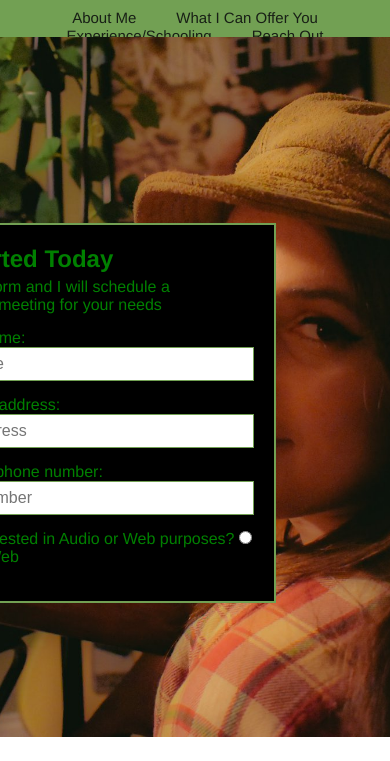
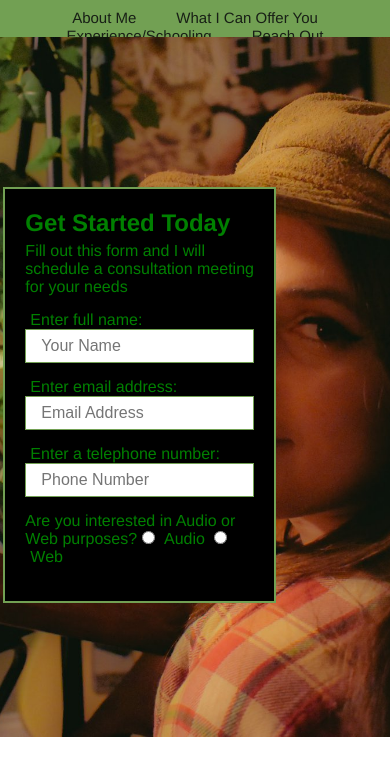
Before and after one commit to Istephensondev/Ivy-sOfficialWebsite, a plain HTML site: page index.html in a window 390 px wide. Shown: the part 83-844 px from the top of the page. Drawn offline with Linux system fonts and the light colour scheme.

Commit message:
mobile responsive

```diff
--- a/assets/css/style.css
+++ b/assets/css/style.css
@@ -327,14 +327,10 @@
     width: 100%;
   }
 
-  .hero-cta, .hero-form {
-    width: 100%;
-  }
+ .hero-form {
+   width: 70%;
 
-  .hero-cta {
-    text-align: center;
-  }
-
+}
   .section-title {
     width: 80%;
   }
```
